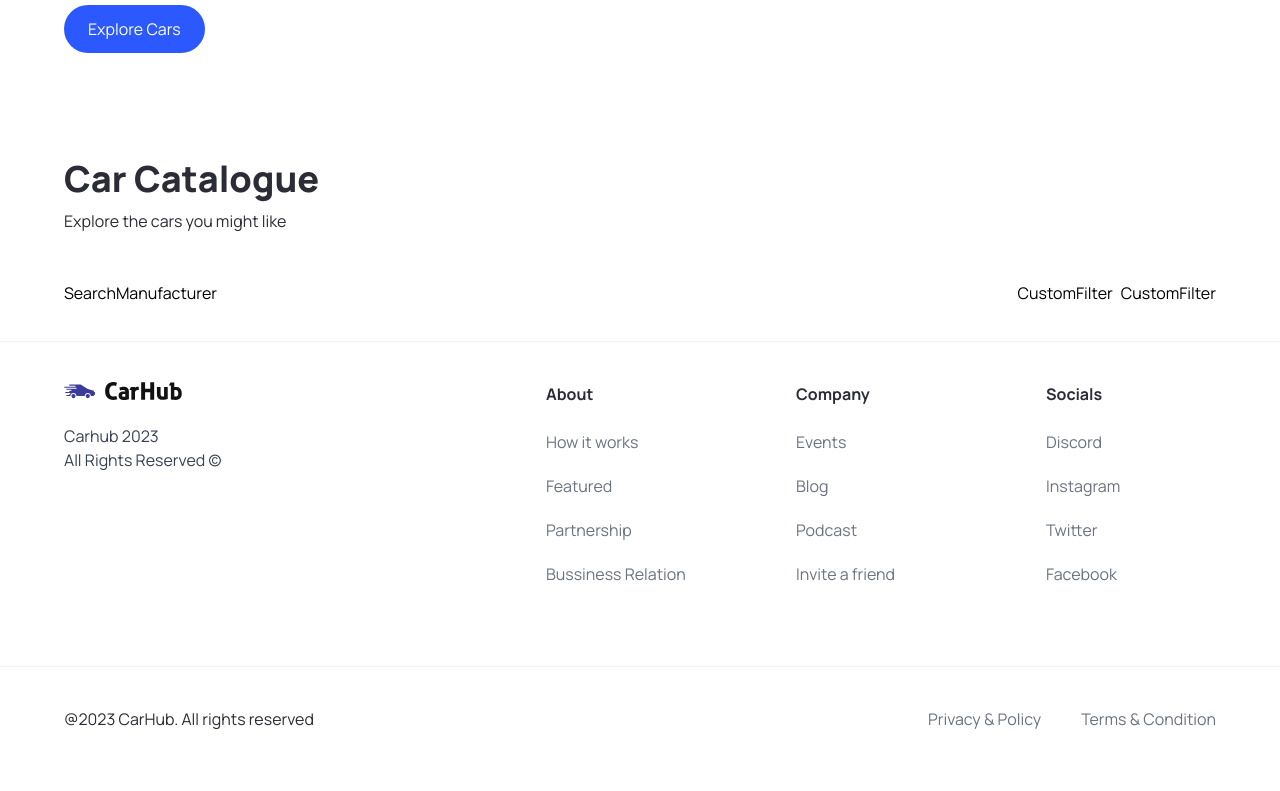
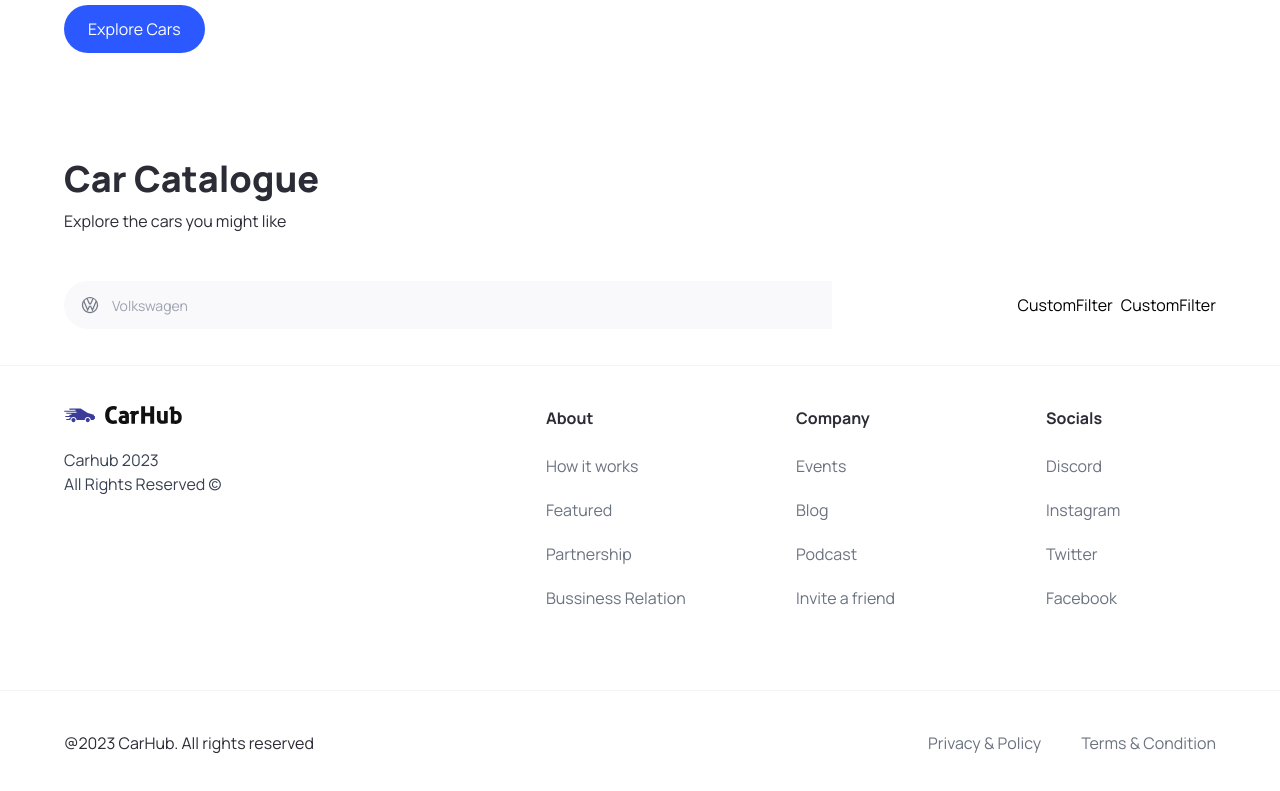
Before and after one commit to umutosun/car_app, a Next.js app: page / in a window 1280 px wide. Shown: the part 705-1496 px from the top of the page. Built offline with nearby package versions, Linux system fonts and the light colour scheme.

Commit message:
Feat: search manu facturer edited

```diff
--- a/components/SearchManufacturer.tsx
+++ b/components/SearchManufacturer.tsx
@@ -1,10 +1,88 @@
+"use client";
+
+import { useState, Fragment } from "react";
+import Image from "next/image";
+
+import { Combobox, Transition } from "@headlessui/react";
+
+import { manufacturers } from "@/constants";
 import { SearchManufacturerProps } from "@/types";
 
 const SearchManufacturer = ({
   manufacturer,
   setManufacturer,
 }: SearchManufacturerProps) => {
-  return <div>SearchManufacturer</div>;
+  const [query, setQuery] = useState("");
+
+  const filteredManufacturers =
+    query === ""
+      ? manufacturers
+      : manufacturers.filter((item) =>
+          item
+            .toLowerCase()
+            .replace(/\s+/g, "")
+            .includes(query.toLowerCase().replace(/\s+/g, ""))
+        );
+
+  return (
+    <div className="search-manufacturer">
+      <Combobox value={manufacturer} onChange={setManufacturer}>
+        <div className="relative w-full">
+          <Combobox.Button className="absolute top-[14px]">
+            <Image
+              src="/car-logo.svg"
+              width={20}
+              height={20}
+              className="ml-4"
+              alt="Car Logo"
+            />
+          </Combobox.Button>
+          <Combobox.Input
+            className="search-manufacturer__input"
+            placeholder="Volkswagen"
+            displayValue={(manufacturer: string) => manufacturer}
+            onChange={(e) => setQuery(e.target.value)}
+          />
+          <Transition
+            as={Fragment}
+            leave="transition ease in duration-100"
+            leaveFrom="opacity-100"
+            leaveTo="opacity-0"
+            afterLeave={() => setQuery("")}>
+            <Combobox.Options>
+              {filteredManufacturers.map((item) => (
+                <Combobox.Option
+                  key={item}
+                  className={({ active }) =>
+                    `relative search-manufacturer__option ${
+                      active ? "bg-primary-blue text-white" : "text-gray-900"
+                    }`
+                  }
+                  value={item}>
+                  {({ selected, active }) => (
+                    <>
+                      <span
+                        className={`block truncate ${
+                          selected ? "font-medium" : "font-normal"
+                        }`}>
+                        {item}
+                      </span>
+                      {selected ? (
+                        <span
+                          className={`absolute inset-y-0 left-0 flex items-center pl-3 ${
+                            active ? "text-white" : "text-teal-600"
+                          }`}></span>
+                      ) : null}
+                    </>
+                  )}
+                </Combobox.Option>
+              ))}
+            </Combobox.Options>
+          </Transition>
+        </div>
+      </Combobox>
+    </div>
+  );
 };
 
 export default SearchManufacturer;
```
